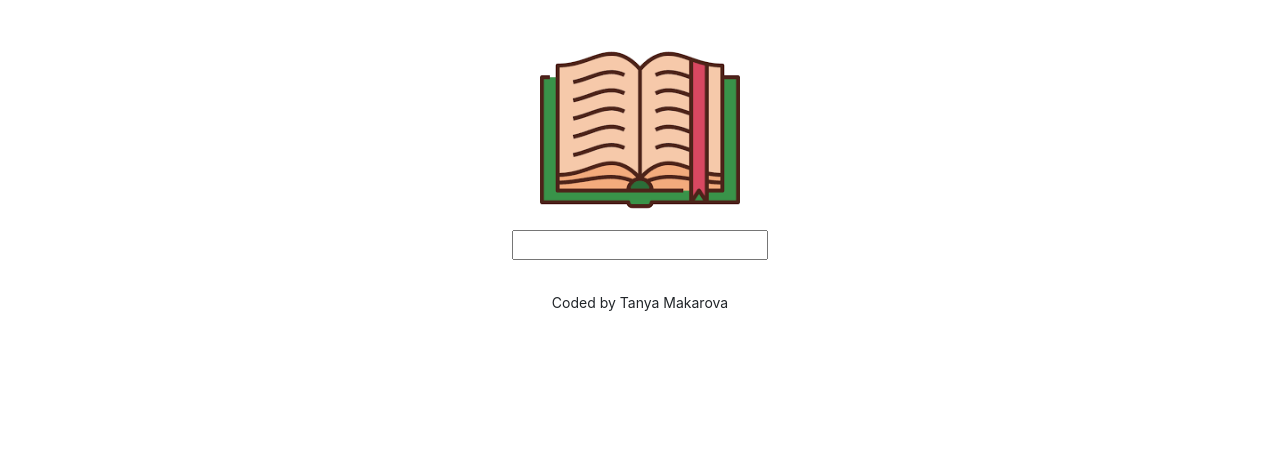
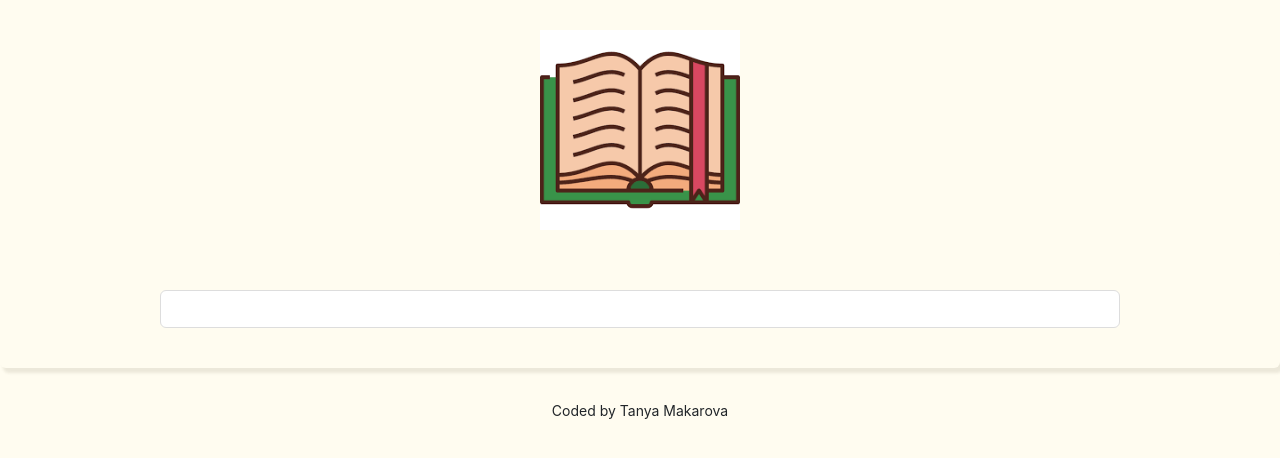
Before and after one commit to makarovatv/dictionaryapp, a React (Create React App) app: page / in a window 1280 px wide. Shown: the top 458 px of the page. Built offline with nearby package versions, Linux system fonts and the light colour scheme.

Commit message:
Made CSS files

```diff
--- a/src/App.css
+++ b/src/App.css
@@ -1,3 +1,11 @@
+body {
+  background: rgb(255, 252, 240);
+}
+
+a {
+  color: rgb(48, 108, 48);
+}
+
 .App-header {
   margin: 30px 0;
 }
--- a/src/Dictionary.css
+++ b/src/Dictionary.css
@@ -1,3 +1,17 @@
-.Dictionary {
+body {
  text-align: center;
 }
+
+.Dictionary section {
+    padding: 40px;
+    border-radius: 6px;
+    box-shadow: 3px 5px 3px rgba(66, 60, 27, 0.1);
+    margin: 20px 0;
+}
+
+.Dictionary input {
+    width: 80%;
+    padding: 6px 4px;
+    border: solid 1px #ddd;
+    border-radius: 6px;
+}
--- a/src/Dictionary.js
+++ b/src/Dictionary.js
@@ -23,10 +23,14 @@ function handleKeywordChange(event) {
     setKeyword(event.target.value);
 }
 
-    return <div className="Dictionary">
-        <form onSubmit={search}>
+    return (
+      <div className="Dictionary">
+        <section>
+          <form onSubmit={search}>
             <input type="search" onChange={handleKeywordChange} />
-        </form>
+          </form>
+        </section>
         <Results results={results} />
-    </div>;
+      </div>
+    );
 }
--- /dev/null
+++ b/src/Meaning.css
@@ -0,0 +1,14 @@
+h4 {
+  font-size: 24px;
+}
+.Definition {
+  font-size: 18px;
+  color: rgb(35, 35, 35);
+}
+
+.Example {
+  font-size: 14px;
+  opacity: 0.8;
+  font-style: italic;
+  margin-top: 10px;
+}
--- a/src/Meaning.js
+++ b/src/Meaning.js
@@ -1,5 +1,6 @@
 import React from "react";
 import Synonyms from "./Synonyms";
+import "./Meaning.css";
 
 export default function Meaning(props) {
     return (
@@ -8,16 +9,15 @@ export default function Meaning(props) {
         {props.meaning.definitions.map(function (definition, index)
         { return (
           <div key={index}>
-            <p>
-              <strong>Definition: </strong>
+            <div className="Definition">
               {definition.definition}
-              <br></br>
-              <strong>Example: </strong>
-              <em>{definition.example}</em>
+              </div>
+              <div className="Example">
+                {definition.example}
+              </div>
               <br></br>
               <Synonyms synonyms={definition.synonyms} />
-            </p>
-          </div>
+            </div>
         );
 })}
 </div>
--- /dev/null
+++ b/src/Phonetic.css
@@ -0,0 +1,12 @@
+.Phonetic {
+    text-decoration: none;
+    padding: 10px 40px;
+    margin: 20px 10px 20px 10px;
+    transition: all 150ms ease-in-out;
+
+}
+
+.Phonetic a:hover {
+background-color: rgb(48, 108, 48);
+color: white;
+}
--- a/src/Phonetic.js
+++ b/src/Phonetic.js
@@ -1,4 +1,5 @@
 import React from "react";
+import "./Phonetic.css";
 
 export default function Phonetic(props) {
        return (
--- a/src/Results.css
+++ b/src/Results.css
@@ -1,3 +1,4 @@
 h1 {
-    color: red;
+    font-size: 32px;
+    color: rgb(246, 71, 71);
 }
--- a/src/Results.js
+++ b/src/Results.js
@@ -7,6 +7,7 @@ export default function Results(props) {
     if (props.results) {
     return (
       <div className="Results">
+        <section>
           <h1>{props.results.word}</h1>
           {props.results.phonetics.map(function (phonetic, index) {
             return (
@@ -15,11 +16,12 @@ export default function Results(props) {
               </div>
             );
           })}
+        </section>
         {props.results.meanings.map(function (meaning, index) {
           return (
-            <div key={index}>
+            <section key={index}>
               <Meaning meaning={meaning} />
-            </div>
+            </section>
           );
         })}
       </div>
--- a/src/Synonyms.css
+++ b/src/Synonyms.css
@@ -1,8 +1,6 @@
 li {
   list-style-type: none;
+  font-size: 16px;
+  display: inline;
+  padding-right: 15px;
 }
-
-ul {
-  margin-left: 0;
-  padding-left: 0;
-}
```
Lines whose indentation alone changed are shown as unchanged.
